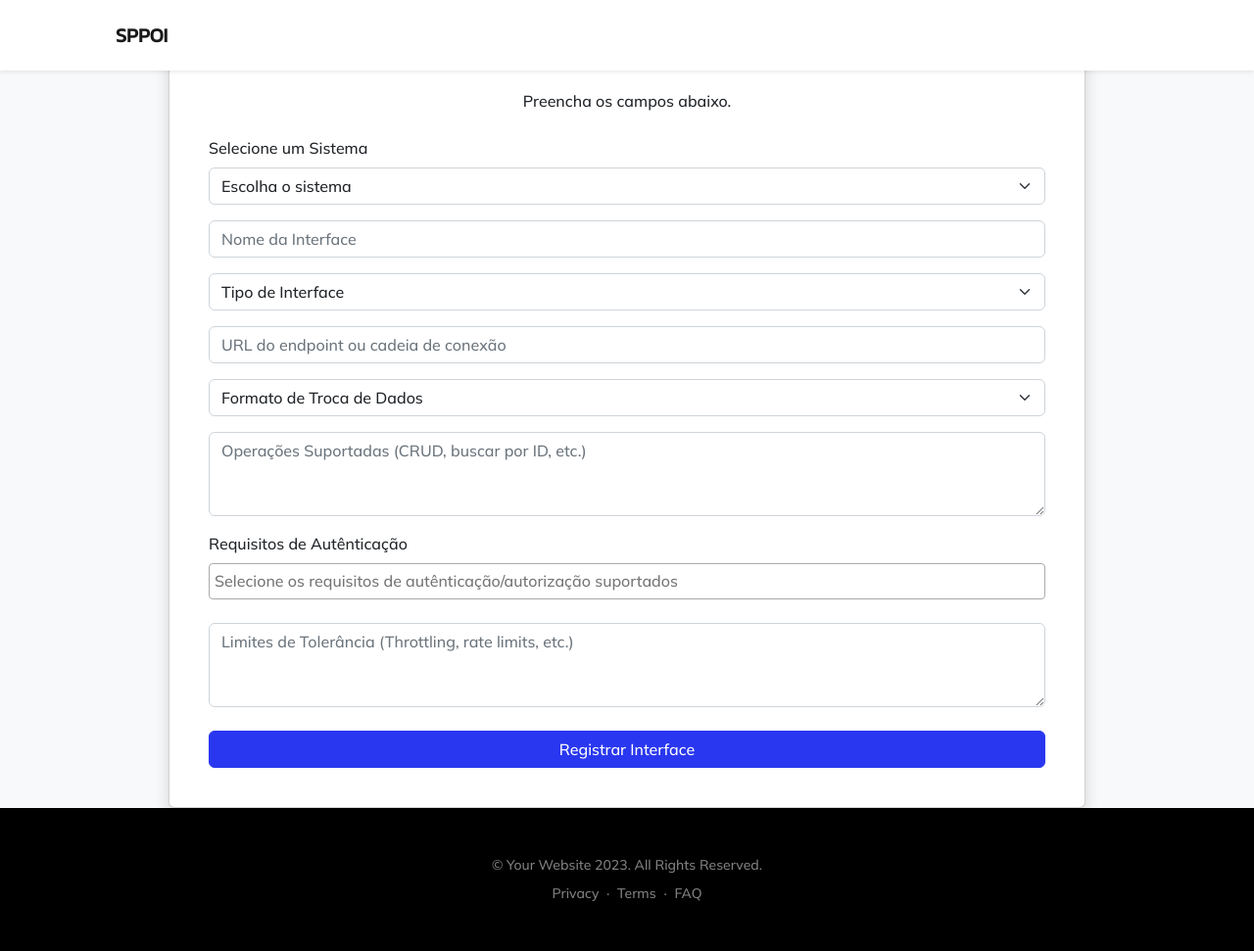
After one commit to mateusribeiros/SPPOI, a Django app: page /lab/project/1/interface/ in a window 1280 px wide. The commit adds this page. Shown: the whole page at 98% size. Run offline with Django 5.2, Linux system fonts and the light colour scheme; tables that the repository leaves empty hold one stand-in row (values such as "Sample post"); some libraries are stand-ins or nearby versions.

Commit message:
System and interface config

```diff
--- a/SPPOI/models.py
+++ b/SPPOI/models.py
@@ -18,7 +18,9 @@ class Sistema(models.Model):
     funcionalidade_principal = models.TextField(blank=True)
     protocolos_suportados = models.CharField(max_length=100)  # ex: HTTP, HTTPS
     capacidades_dados = models.CharField(max_length=100)  # ex: JSON, XML
-    contato_responsavel = models.CharField(max_length=100)
+    email_responsavel = models.CharField(max_length=100, blank=True)
+    contato_responsavel = models.CharField(max_length=100, blank=True)
+    mantenedor = models.CharField(max_length=100, blank=True)
     requisitos_autenticacao = models.CharField(max_length=50)
 
     def __str__(self):
@@ -27,6 +29,7 @@ class Sistema(models.Model):
 
 class Interface(models.Model):
     sistema = models.ForeignKey(Sistema, on_delete=models.CASCADE, related_name='interfaces')
+    projeto = models.ForeignKey(Projeto, on_delete=models.CASCADE, related_name='interfaces_projeto')
     nome = models.CharField(max_length=100)
     tipo = models.CharField(max_length=50)  # REST API, SOAP, DB, etc
     endpoint = models.TextField()
--- a/SPPOI/templates/index.html
+++ b/SPPOI/templates/index.html
@@ -32,12 +32,12 @@
                         <li class="nav-item"><a class="nav-link me-lg-3" href="#features">Features</a></li>
                         <li class="nav-item"><a class="nav-link me-lg-3" href="#download">Download</a></li>
                     </ul>
-                    <button class="btn btn-primary rounded-pill px-3 mb-2 mb-lg-0" action="" data-bs-toggle="modal" data-bs-target="#feedbackModal">
+                    <a href="{% url 'render_lab' %}" class="btn btn-primary rounded-pill px-3 mb-2 mb-lg-0">
                         <span class="d-flex align-items-center">
                             <i class="bi-chat-text-fill me-2"></i>
                             <span class="small">Novo chat</span>
                         </span>
-                    </button>
+                    </a>
                 </div>
             </div>
         </nav>
--- /dev/null
+++ b/SPPOI/templates/registerInterface.html
@@ -0,0 +1,174 @@
+{% load static %}
+<!DOCTYPE html>
+<html lang="en">
+<head>
+    <meta charset="UTF-8">
+    <meta name="viewport" content="width=device-width, initial-scale=1, shrink-to-fit=no" />
+    <meta name="description" content="" />
+    <meta name="author" content="" />
+    <title>Registro de Interface</title>
+    <link rel="icon" type="image/x-icon" href="{% static 'bootstrap/assets/favicon.ico'}" />
+    <!-- Bootstrap icons-->
+    <link href="https://cdn.jsdelivr.net/npm/bootstrap-icons@1.5.0/font/bootstrap-icons.css" rel="stylesheet" />
+    <!-- Google fonts-->
+    <link rel="preconnect" href="https://fonts.gstatic.com" />
+    <link href="https://fonts.googleapis.com/css2?family=Newsreader:ital,wght@0,600;1,600&amp;display=swap" rel="stylesheet" />
+    <link href="https://fonts.googleapis.com/css2?family=Mulish:ital,wght@0,300;0,500;0,600;0,700;1,300;1,500;1,600;1,700&amp;display=swap" rel="stylesheet" />
+    <link href="https://fonts.googleapis.com/css2?family=Kanit:ital,wght@0,400;1,400&amp;display=swap" rel="stylesheet" />
+    <link href="https://cdn.jsdelivr.net/npm/select2@4.1.0-rc.0/dist/css/select2.min.css" rel="stylesheet" />
+    <!-- Core theme CSS (includes Bootstrap)-->
+    <link href="{% static 'bootstrap/css/styles.css'%}" rel="stylesheet" />
+
+
+<!-- JS + jQuery -->
+    <script src="https://code.jquery.com/jquery-3.6.0.min.js"></script>
+    <script src="https://cdn.jsdelivr.net/npm/select2@4.1.0-rc.0/dist/js/select2.min.js"></script>
+</head>
+<body id="page-top">
+    <!-- Navigation-->
+    <nav class="navbar navbar-expand-lg navbar-light fixed-top shadow-sm" id="mainNav">
+        <div class="container px-5">
+            <a class="navbar-brand fw-bold" href="{% url 'render_lab' %}">SPPOI</a>
+            <button class="navbar-toggler" type="button" data-bs-toggle="collapse" data-bs-target="#navbarResponsive" aria-controls="navbarResponsive" aria-expanded="false" aria-label="Toggle navigation">
+                Menu
+                <i class="bi-list"></i>
+            </button>
+        </div>
+    </nav>
+    <header class="d-flex justify-content-center align-items-center min-vh-100 bg-light">
+        <div class="container w-75">
+            <div class="row justify-content-center">
+                <div class="col-12">
+                    <div class="card shadow p-4">
+                        <div class="card-body">
+                            <h3 class="card-title mb-3 text-center">Registre</h3>
+                            <p class="text-center mb-4">Preencha os campos abaixo.</p>
+                            <form action="register/" class="needs-validation" method="post">
+                            {% csrf_token %}
+                                <!-- Seleção do Sistema -->
+                                <div class="col-md-12 mb-3">
+                                    <label for="sistemaSelect" class="form-label">Selecione um Sistema</label>
+                                    <select name="sistema_id" id="sistemaSelect" class="form-select" required>
+                                        <option disabled selected value="">Escolha o sistema</option>
+                                        {% for sistema in mSystems %}
+                                            <option value="{{ sistema.id }}">{{ sistema.nome }}</option>
+                                        {% endfor %}
+                                    </select>
+                                </div>
+
+                                <!-- Nome da Interface -->
+                                <div class="col-md-12 mb-3">
+                                    <input class="form-control" type="text" name="nome" placeholder="Nome da Interface" required>
+                                </div>
+
+                                <!-- Tipo da Interface -->
+                                <div class="col-md-12 mb-3">
+                                    <select name="tipo" class="form-select" required>
+                                        <option selected disabled value="">Tipo de Interface</option>
+                                        <option value="REST API">REST API</option>
+                                        <option value="SOAP">SOAP</option>
+                                        <option value="DB">Conexão com Banco de Dados</option>
+                                    </select>
+                                </div>
+
+                                <!-- Endpoint -->
+                                <div class="col-md-12 mb-3">
+                                    <input class="form-control" type="text" name="endpoint" placeholder="URL do endpoint ou cadeia de conexão" required>
+                                </div>
+
+                                <!-- Formato de Dados -->
+                                <div class="col-md-12 mb-3">
+                                    <select name="formato_dados" class="form-select" required id="formatoDados">
+                                        <option selected disabled value="">Formato de Troca de Dados</option>
+                                        <option value="JSON">JSON</option>
+                                        <option value="XML">XML</option>
+                                    </select>
+                                </div>
+
+                                <!-- Campos condicionais: aparecem apenas para JSON ou XML -->
+                                <div id="camposJSON_XML" style="display: none;">
+                                    <!-- Métodos Permitidos -->
+                                    <div class="col-md-12 mb-3">
+                                        <input class="form-control" type="text" name="metodos_permitidos" placeholder="Métodos Permitidos (ex: GET, POST, PUT)">
+                                    </div>
+
+                                    <!-- Esquema JSON ou XSD -->
+                                    <div class="col-md-12 mb-3">
+                                        <textarea class="form-control" name="esquema" placeholder="Esquema JSON ou XSD" rows="5"></textarea>
+                                    </div>
+
+                                    <!-- Exemplo de Dados -->
+                                    <div class="col-md-12 mb-3">
+                                        <textarea class="form-control" name="exemplo_dados" placeholder="Exemplo de Dados (JSON ou XML)" rows="5"></textarea>
+                                    </div>
+                                </div>
+
+                                <!-- Operações Suportadas -->
+                                <div class="col-md-12 mb-3">
+                                    <textarea class="form-control" name="operacoes_suportadas" placeholder="Operações Suportadas (CRUD, buscar por ID, etc.)" rows="3"></textarea>
+                                </div>
+
+                                <!-- Autenticação -->
+                                <div class="col-md-12 mb-4">
+                                    <label for="autenticacao" class="form-label">Requisitos de Autênticação</label>
+                                    <select class="form-select" id="autenticacao" name="autenticacao[]" multiple required style="width: 100%">
+                                        <option value="oauth">OAuth</option>
+                                        <option value="basic_auth">Basic Auth</option>
+                                        <option value="api_keys">API Keys</option>
+                                        <option value="bearer_token">Bearer Token</option>
+                                    </select>
+                                </div>
+
+                                <!-- Throttling -->
+                                <div class="col-md-12 mb-3">
+                                    <textarea class="form-control" name="throttling" placeholder="Limites de Tolerância (Throttling, rate limits, etc.)" rows="3"></textarea>
+                                </div>
+
+                                <!-- Botão -->
+                                <div class="d-grid mt-4">
+                                    <button type="submit" class="btn btn-primary" value="register">Registrar Interface</button>
+                                </div>
+
+                            </form>
+                        </div>
+                    </div>
+                </div>
+            </div>
+        </div>
+    </header>
+    <footer class="bg-black text-center py-5">
+        <div class="container px-5">
+            <div class="text-white-50 small">
+                <div class="mb-2">&copy; Your Website 2023. All Rights Reserved.</div>
+                <a href="#!">Privacy</a>
+                <span class="mx-1">&middot;</span>
+                <a href="#!">Terms</a>
+                <span class="mx-1">&middot;</span>
+                <a href="#!">FAQ</a>
+            </div>
+        </div>
+    </footer>
+    <script src="{% static 'bootstrap/js/registerSystem.js'%}"></script>
+    <script>
+        document.addEventListener("DOMContentLoaded", function () {
+            const formatoSelect = document.getElementById("formatoDados");
+            const camposCondicionais = document.getElementById("camposJSON_XML");
+
+            formatoSelect.addEventListener("change", function () {
+                const valor = this.value;
+                if (valor === "JSON" || valor === "XML") {
+                    camposCondicionais.style.display = "block";
+                } else {
+                    camposCondicionais.style.display = "none";
+                }
+            });
+        });
+
+        $('#autenticacao').select2({
+            placeholder: "Selecione os requisitos de autênticação/autorização suportados",
+            dropdownAutoWidth: true,
+            width: 'resolve'
+        });
+    </script>
+</body>
+</html>
--- a/SPPOI/urls.py
+++ b/SPPOI/urls.py
@@ -1,21 +1,20 @@
 from django.urls import path
-from .views import rootPage, system
+from .views import project, rootPage, system, interface
 
 urlpatterns = [
     path('', rootPage.index, name='index'),
+    path('lab/', rootPage.render_lab, name='render_lab'),
 
-    # Caminhos para registro dos sistemas
-    path('lab/', system.render_lab, name='render_lab'),
+    path('lab/project/<int:id>', project.render_project, name='render_project'),
+    path('lab/project/register/', project.register_project, name='register_project'),
 
-    # path('lab/project/', , name='project'),
+    path('lab/project/<int:id>/system/', system.render_system, name='render_system'),
+    path('lab/project/<int:id>/system/register/', system.register, name='register_system'),
+    # path('lab/project/<int:id>/system/update/', system.update, name='update_system'),
+    # path('lab/project/<int:id>/system/delete/', system.delete, name="delete_system"),
 
-    path('lab/system/register/', system.register, name='register_system'),
-    path('lab/system/save/', system.save, name='save_system'),
-    path('lab/system/update/', system.update, name='update_system'),
-    path('lab/system/delete/', system.delete, name="delete_system"),
-
-    # path('lab/interface/register/', , name='register_interface'),
-    # path('lab/interface/register/save/', , name='save_interface'),
+    path('lab/project/<int:id>/interface/', interface.render_interface, name='render_interface'),
+    path('lab/project/<int:id>/interface/register/', interface.register, name='register_interface'),
     # path('lab/interface/update/', , name='update_interface'),
     # path('lab/interface/delete/', , name="delete_interface"),
 
--- /dev/null
+++ b/SPPOI/views/integration.py
@@ -0,0 +1,6 @@
+from django.views.decorators.csrf import csrf_exempt
+from django.http import JsonResponse
+from django.utils.timezone import now
+from django.shortcuts import render
+import json
+from SPPOI.models import Projeto, Sistema, Interface, EstiloIntegracao
--- /dev/null
+++ b/SPPOI/views/interface.py
@@ -0,0 +1,47 @@
+from django.urls import reverse
+from django.views.decorators.csrf import csrf_exempt
+from django.http import HttpResponseRedirect, JsonResponse
+from django.utils.timezone import now
+from django.shortcuts import get_object_or_404, render
+import json
+from SPPOI.models import Projeto, Sistema, Interface, EstiloIntegracao
+
+@csrf_exempt
+def render_interface(request, id):
+    project = get_object_or_404(Projeto, pk=id)
+    mSystems = Sistema.objects.filter(projeto=project).values()
+
+    context = {
+        'mSystems': mSystems,
+        'project': project
+    }
+
+    template = render(request,'registerInterface.html', context)
+    return template
+
+@csrf_exempt
+def register(request, id):
+    if request.method == "POST":
+        project = get_object_or_404(Projeto, pk=id)
+        system_id = request.POST.get('sistema_id')
+        system = get_object_or_404(Sistema, pk=system_id)
+
+        data = {
+            "projeto": project,
+            "sistema": system,
+            "nome": request.POST.get("nome", ""),
+            "tipo": request.POST.get("tipo", ""),
+            "endpoint": request.POST.get("endpoint", ""),
+            "formato_dados": request.POST.get("formato_dados", ""),
+            "metodos_permitidos": request.POST.get("metodos_permitidos", ""),
+            "esquema": request.POST.get("esquema", ""),
+            "exemplo_dados": request.POST.get("exemplo_dados", ""),
+            "operacoes_suportadas": request.POST.get("operacoes_suportadas", ""),
+            "autenticacao": ", ".join(request.POST.getlist("autenticacao[]")),
+            "throttling": request.POST.get("throttling", "")
+        }
+
+        Interface.objects.create(**data)
+        return HttpResponseRedirect(reverse('render_lab'))
+
+    return HttpResponseRedirect(reverse('render_lab'))
```
Also changed, not shown: SPPOI/admin.py (+6 -6 lines), SPPOI/templates/lab.html (+16 -69 lines), SPPOI/templates/project.html (added, +168 -0 lines), SPPOI/templates/registerSystem.html (+6 -10 lines), SPPOI/views/project.py (added, +45 -0 lines), SPPOI/views/rootPage.py (+15 -4 lines), SPPOI/views/system.py (+34 -13 lines), SPPOI/migrations/0001_initial.py.
